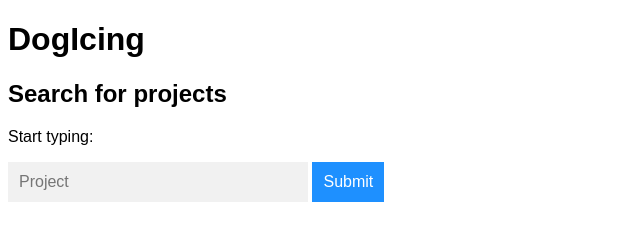
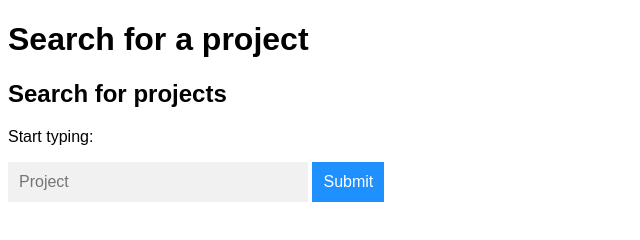
Before and after one commit to DogIcing/test, a plain HTML site: page index.html in a window 1280 px wide. Shown: the whole page, without its empty margins (0-640 px from the left). Drawn offline with Linux system fonts and the light colour scheme.

Commit message:
Update index.html

```diff
--- a/index.html
+++ b/index.html
@@ -2,7 +2,7 @@
 <html>
 <head>
 <meta name="viewport" content="width=device-width, initial-scale=1.0">
-  <h1>DogIcing</h1>
+  <h1>Search for a project</h1>
   <style>
 *{
   box-sizing: border-box;
```
